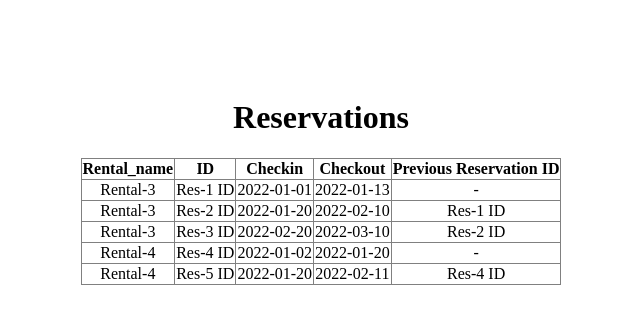
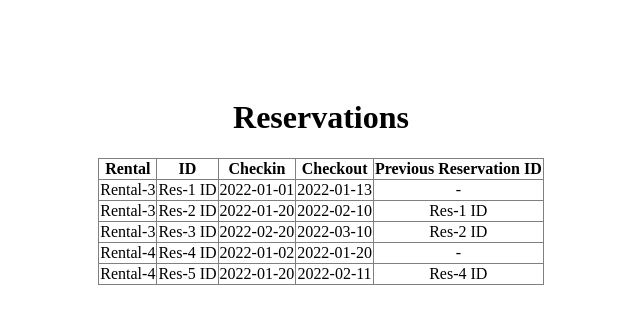
Before and after one commit to reaganscofield/rental-task, a Django app: page /rental/ in a window 1280 px wide. Shown: the top 324 px of the page, without its empty margins (319-959 px from the left). Run offline with Django 3.2, Linux system fonts and the light colour scheme; data comes from the database, SQL or seed files in the repository.

Commit message:
Updated readme.md and templates/reservations.html

```diff
--- a/templates/reservations.html
+++ b/templates/reservations.html
@@ -6,7 +6,7 @@
 <table align="center" border="1" style="border-collapse: collapse; margin-top: 15px; margin-bottom: 35px; text-align: center;">
   <thead>
     <tr>
-      <th>Rental_name</th>
+      <th>Rental</th>
       <th>ID</th>
       <th>Checkin</th>
       <th>Checkout</th>
```
Also changed, not shown: README.md.
